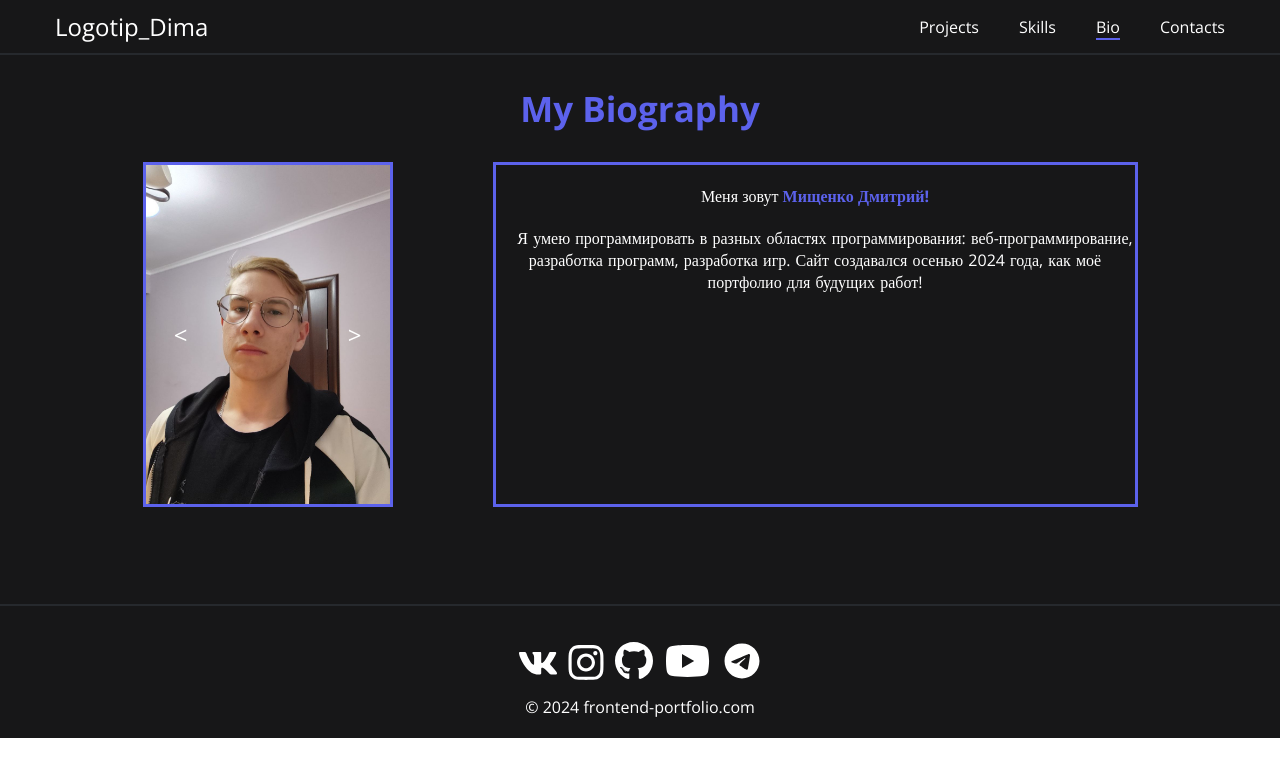
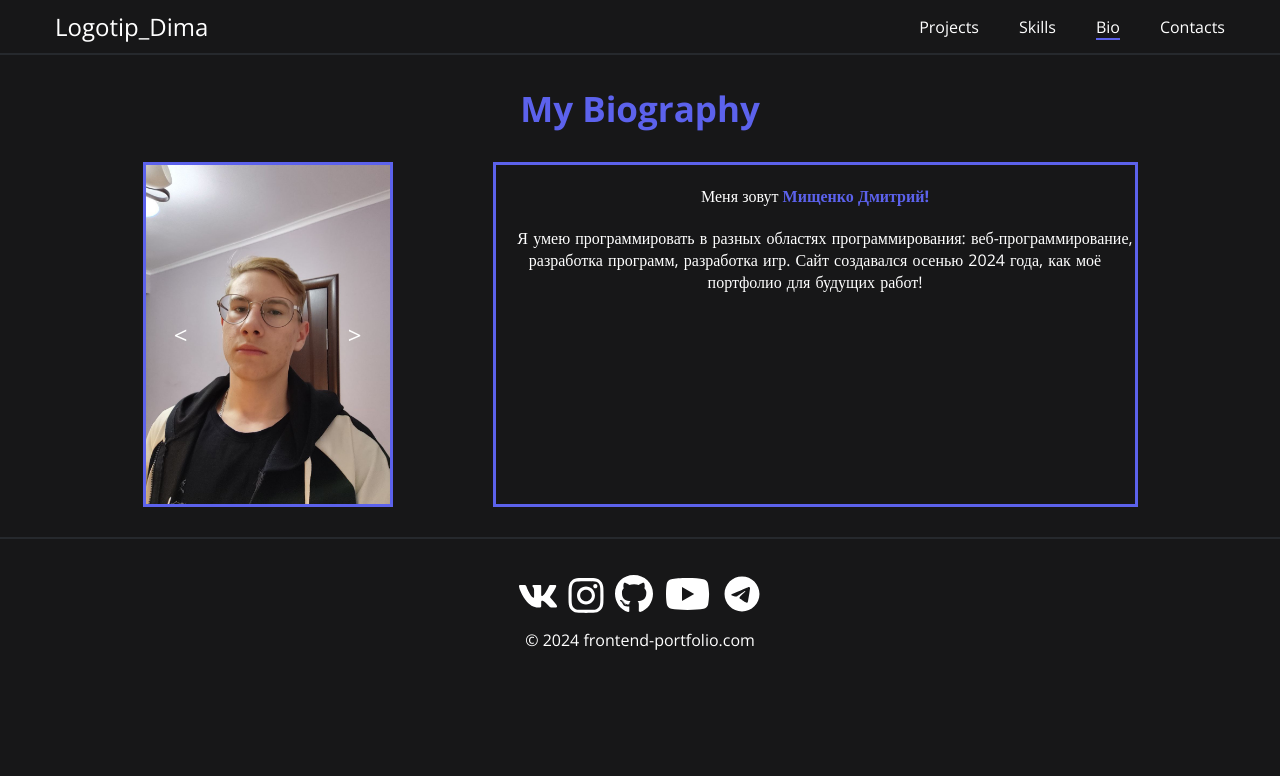
Before and after one commit to K4DJee/K4DJee.github.io, a plain HTML site: page bio.html in a window 1280 px wide. Drawn offline with nearby package versions, Linux system fonts and the light colour scheme; a web font is replaced by a local one.

Commit message:
Update main.css 17 01 25

```diff
--- a/css/main.css
+++ b/css/main.css
@@ -20,6 +20,8 @@
   html, body {
     font-family:"Iceland", serif; /*использование шрифта */
     font-family: "Open Sans", serif;
+      height:100vh;
+      background-color: var(--dark-bg);
   }
 
   .container{/*контейнер*/
@@ -175,7 +177,9 @@
   border-bottom: 2px solid #26292d;/*solid - прямая линия*/
  background-color: var(--dark-bg);
   max-height:auto;
-  min-height:551px;
+  align-items: center;
+     display: grid;
+     min-height: 71.1%;
  }
 .title-1{
 margin-bottom:60px;
```
